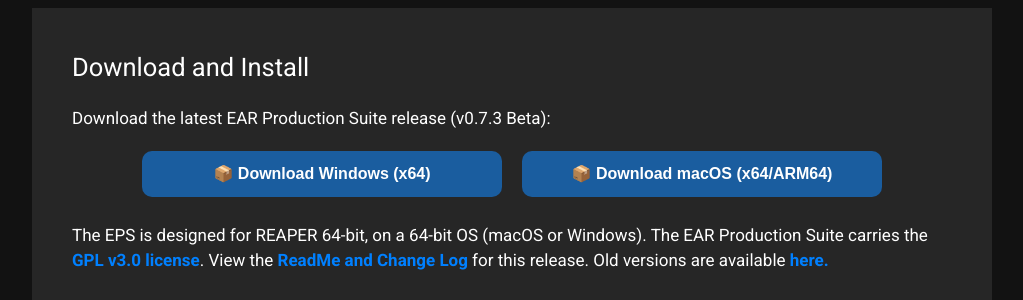
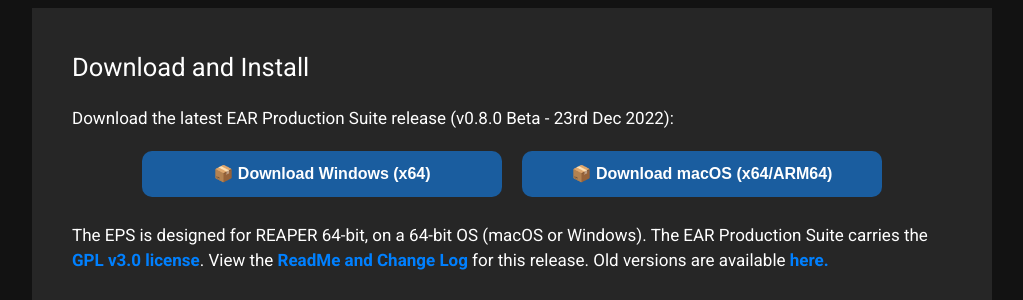
Before and after one commit to ebu/ear-production-suite, a Jekyll site: the page built from docs/index.markdown, in a window 1280 px wide and 900 px high, scrolled down 2227 px. Shown: the part 152-452 px from the top of the window, without its empty margins (128-1151 px from the left). Built offline with Jekyll 4.4.1, drawn with Linux system fonts in a browser that asks for light colours.

Commit message:
Update links for 0.8.0

```diff
--- a/docs/index.markdown
+++ b/docs/index.markdown
@@ -78,14 +78,14 @@
 
 <div markdown="1" class="text_section">
 ## Download and Install
-Download the latest EAR Production Suite release (v0.7.3 Beta):
+Download the latest EAR Production Suite release (v0.8.0 Beta - 23rd Dec 2022):
   <div class="button-grid">
-    <a href="https://github.com/ebu/ear-production-suite/releases/download/v0.7.3-EPS-beta/EPS_0_7_3_windows.zip"><button class="c-btn">📦 Download Windows (x64)</button></a>
-	<a href="https://github.com/ebu/ear-production-suite/releases/download/v0.7.3-EPS-beta/EPS_0_7_3_universal.dmg"><button class="c-btn">📦 Download macOS (x64/ARM64)</button></a>
+    <a href="https://github.com/ebu/ear-production-suite/releases/download/v0.8.0-EPS-beta/EPS_0_8_0_windows.zip"><button class="c-btn">📦 Download Windows (x64)</button></a>
+	<a href="https://github.com/ebu/ear-production-suite/releases/download/v0.8.0-EPS-beta/EPS_0_8_0_macos_universal.dmg"><button class="c-btn">📦 Download macOS (x64/ARM64)</button></a>
   </div>
 <br />
 <p>
-The EPS is designed for REAPER 64-bit, on a 64-bit OS (macOS or Windows). The EAR Production Suite carries the <a href="https://github.com/ebu/ear-production-suite/blob/v0.7.3-EPS-beta/packaging/LICENSE.pdf">GPL v3.0 license</a>. View the <a href="https://github.com/ebu/ear-production-suite/blob/v0.7.3-EPS-beta/packaging/README.pdf">ReadMe and Change Log</a> for this release. Old versions are available <a href="https://github.com/ebu/ear-production-suite/releases">here.</a>
+The EPS is designed for REAPER 64-bit, on a 64-bit OS (macOS or Windows). The EAR Production Suite carries the <a href="https://github.com/ebu/ear-production-suite/blob/v0.8.0-EPS-beta/packaging/LICENSE.pdf">GPL v3.0 license</a>. View the <a href="https://github.com/ebu/ear-production-suite/blob/v0.8.0-EPS-beta/packaging/README.pdf">ReadMe and Change Log</a> for this release. Old versions are available <a href="https://github.com/ebu/ear-production-suite/releases">here.</a>
 </p>
 <br />
   <details>
```
